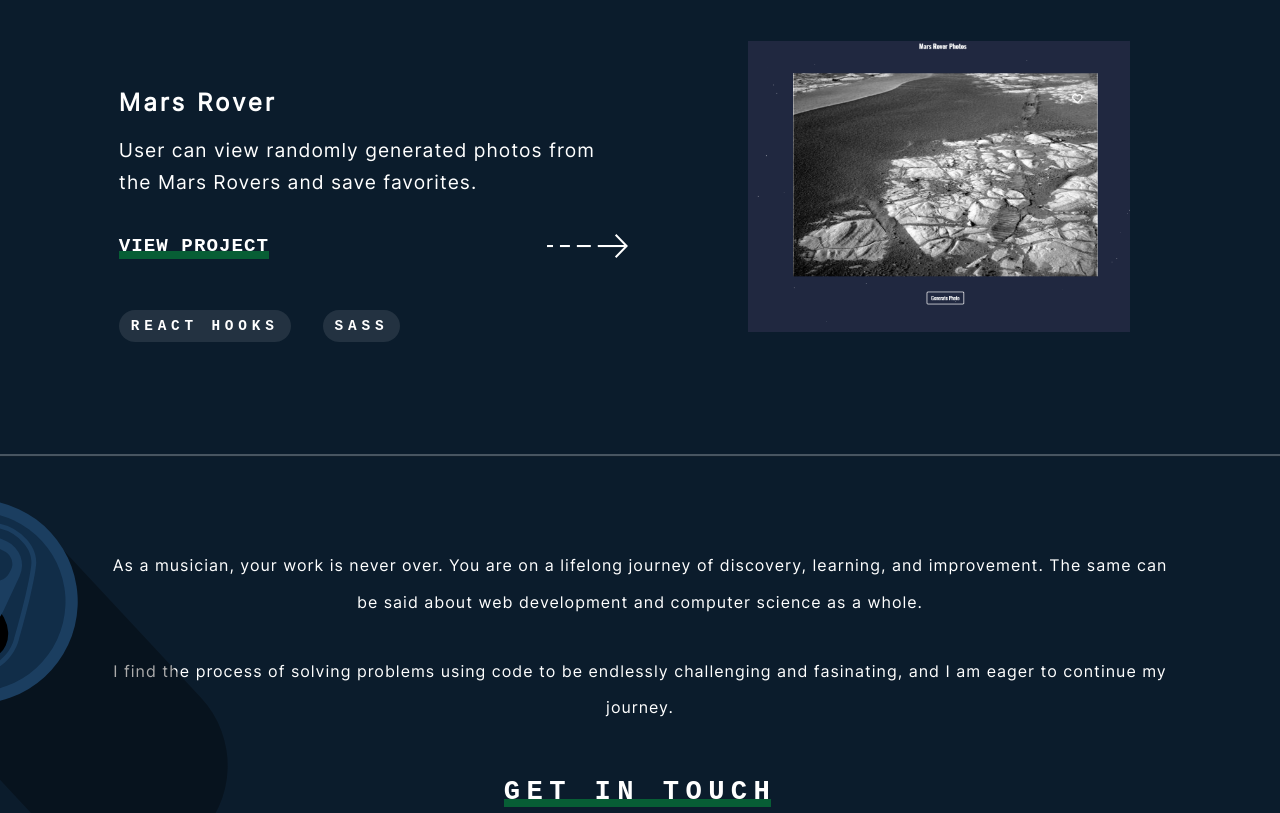
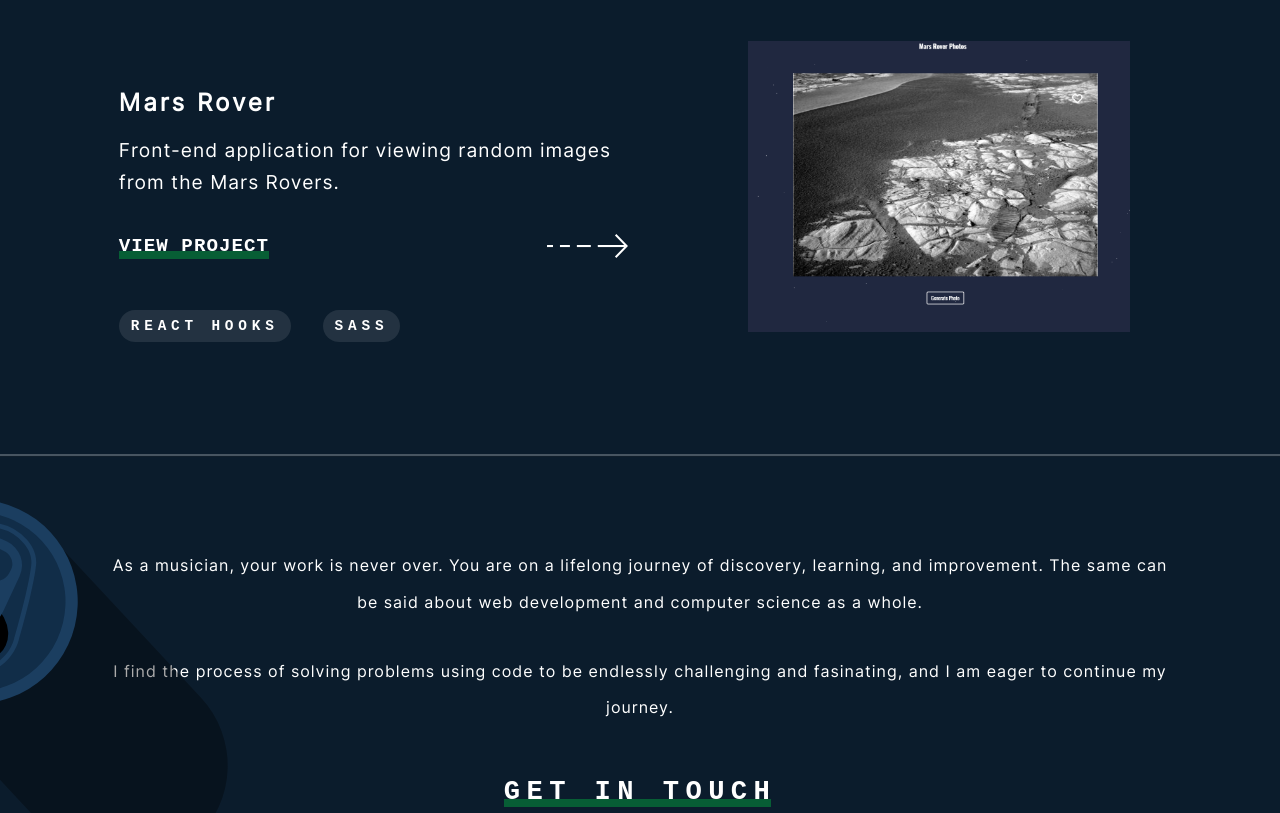
Before and after one commit to thecodingconductor/portfolio-reborn, a React (Create React App) app: page / in a window 1280 px wide. Shown: the part 2200-3013 px from the top of the page. Built offline with nearby package versions, Linux system fonts and the light colour scheme; a web font is replaced by a local one.

Commit message:
changed copy

```diff
--- a/src/components/DesktopFeaturedProjects.js
+++ b/src/components/DesktopFeaturedProjects.js
@@ -84,7 +84,7 @@ const DesktopFeaturedProjects = (props) => {
               <Container className="desktop-project-left">
               <h4>Mars Rover</h4>
                 <p>
-                   User can view randomly generated photos from the Mars Rovers and save favorites.
+                    Front-end application for viewing random images from the Mars Rovers.
                 </p>
                 <Container fluid className="view-project-button d-flex flex-row align-items-center justify-content-between">
                     <p className="view-project" data-project="marsrover" onClick={onClickHandler}>
--- a/src/components/FeaturedProjects.js
+++ b/src/components/FeaturedProjects.js
@@ -74,7 +74,7 @@ const FeaturedProjects = (props) => {
            <Container className="mars-rover-container" fluid>
                 <h4>Mars Rover</h4>
                 <p>
-                   User can view randomly generated photos from the Mars Rovers and save favorites.
+                    Front-end application for viewing random images from the Mars Rovers.
                 </p>
                 <img src={MarsRover} alt="Mars Rover Home Page" className="mars-rover-image"></img>
                 <Container fluid className="view-project-button d-flex flex-row align-items-center justify-content-between">
--- a/src/custom.scss
+++ b/src/custom.scss
@@ -821,6 +821,7 @@ hr {
   padding-top: 5rem;
   padding-bottom: 2rem;
   background-color: $black;
+  overflow: hidden;
 
   @include lg {
     margin: auto;
```
